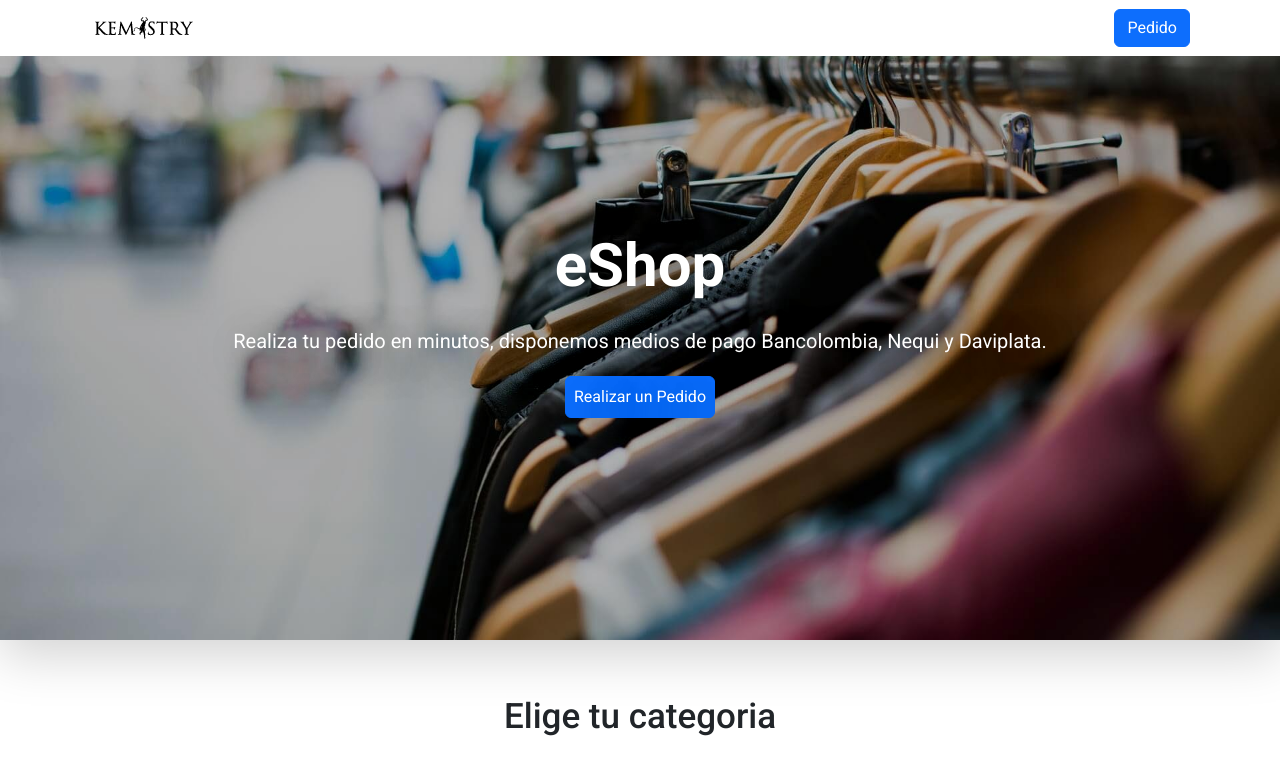
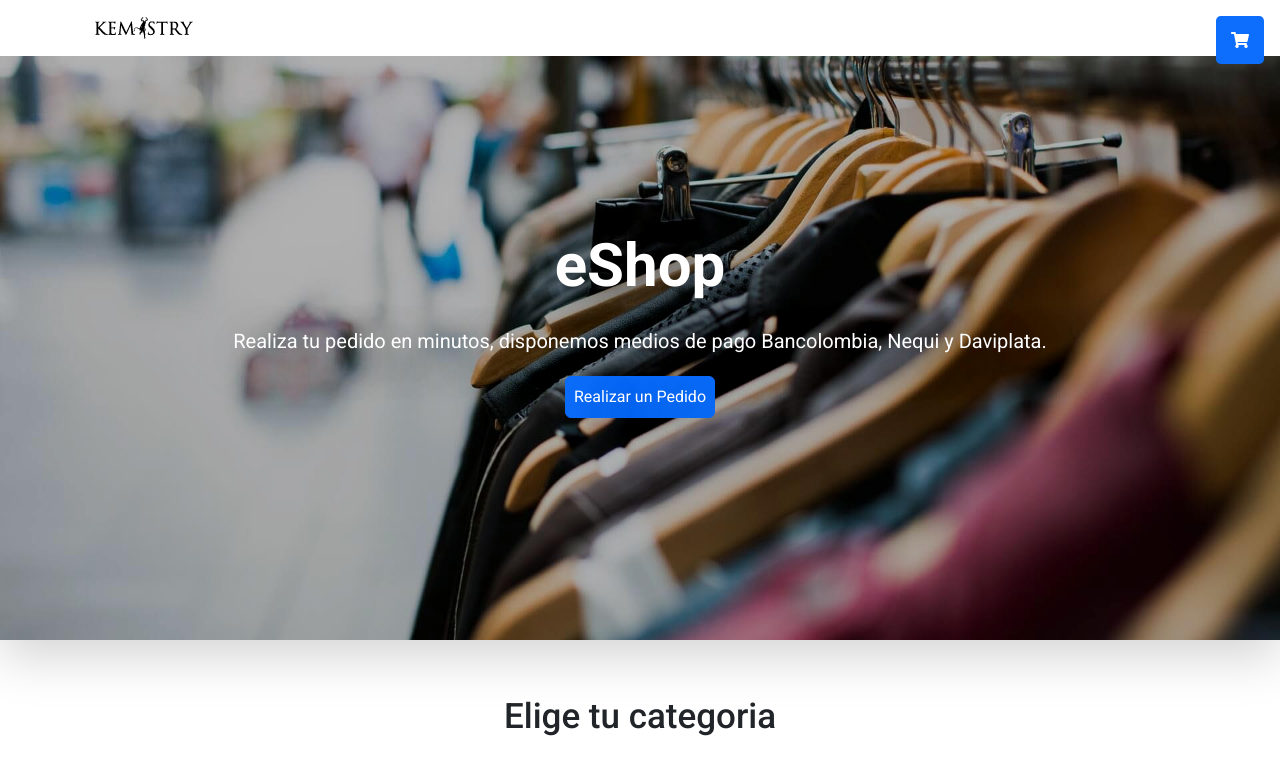
Before and after one commit to CrisAguirre/kemistry, an Angular app: page /shop in a window 1280 px wide. Shown: the top 783 px of the page. Built offline with nearby package versions, Linux system fonts and the light colour scheme.

Commit message:
fix menu + pedido en moviles

```diff
--- a/src/app/components/landing/landing.component.css
+++ b/src/app/components/landing/landing.component.css
@@ -76,7 +76,7 @@ iframe{
     position: fixed;
     top: 1rem;
     right: 1rem;
-    background-color: #0084ff;
+    background-color: #0D6EFD;
     border: 0;
     color: white;
     cursor: pointer;
@@ -115,7 +115,7 @@ nav.principal a {
 }
 nav.principal a:hover {
     text-decoration: none;
-    background-color: #0300c5;
+    background-color: #0D6EFD;
 }
 
 /*Media querys*/
--- a/src/app/components/landing/landing.component.html
+++ b/src/app/components/landing/landing.component.html
@@ -84,6 +84,9 @@
           <li class="nav-item">
             <a class="nav-link active text-light" aria-current="page" routerLink="#contact">Nosotros</a>
           </li>
+          <li class="nav-item">
+            <a class="nav-link active text-light" aria-current="page" routerLink="#contact">Contacto</a>
+          </li>
         </ul>
         <form class="d-flex">
           <a routerLink="./shop">
@@ -95,6 +98,11 @@
         <i class="fa fa-bars"></i>
       </button>
       <nav class="bg-dark principal collapse-movil">
+        <form class="d-flex">
+          <a routerLink="./shop">
+            <button class="btn btn-primary" type="button">eShop</button>
+          </a>
+        </form>
         <ul class="navbar-nav me-auto mb-2 mb-lg-0">
           <li class="nav-item">
             <a class="nav-link active text-light" aria-current="page" routerLink="#features">Hoodies</a>
@@ -110,6 +118,9 @@
           </li>
           <li class="nav-item">
             <a class="nav-link active text-light" aria-current="page" routerLink="#contact">Nosotros</a>
+          </li>
+          <li class="nav-item">
+            <a class="nav-link active text-light" aria-current="page" routerLink="#contact">Contacto</a>
           </li>
         </ul>
       </nav>
--- a/src/app/components/shared/navbar/navbar.component.css
+++ b/src/app/components/shared/navbar/navbar.component.css
@@ -0,0 +1,51 @@
+/*Menu flotante moviles home*/
+.botonMenu {
+    display: flex;
+    justify-content: center;
+    align-items: center;
+    width: 3rem;
+    height: 3rem;
+    position: fixed;
+    top: 1rem;
+    right: 1rem;
+    background-color: #0D6EFD;
+    border: 0;
+    color: white;
+    cursor: pointer;
+    border-radius: 10%;
+}
+/* Se le quita el borde azul cuando se pulsa en Chrome */
+.botonMenu:focus {
+    outline: none;
+}
+/* Cuando es pulsado, se quita el translate que lo ocultaba */
+.botonMenu:focus + .principal {
+    transform: translateX(0rem);
+}
+/* Se posiciona y se oculta con translate */
+nav.principal {
+    position: fixed;
+    top: 0;
+    right: 0;
+    bottom: 0;
+    width: 15rem;
+    background-color: #7A6A53;
+    transform: translateX(15rem);
+    transition: 1s all;
+}
+/* Estilos sencillos para decorar los links */
+nav.principal ul {
+    margin: 0;
+    padding: 0;
+    list-style: none;
+}
+nav.principal a {
+    display: block;
+    color: #ffffff;
+    padding: 1rem;
+    transition: .5s all;
+}
+nav.principal a:hover {
+    text-decoration: none;
+    background-color: #0D6EFD;
+}
--- a/src/app/components/shared/navbar/navbar.component.html
+++ b/src/app/components/shared/navbar/navbar.component.html
@@ -3,18 +3,15 @@
       <div class="container center-important">
         <img onclick="window.history.go(-1); return false;" src="../../../../assets/img/var/Logo_foot.png" loading="lazy">
       </div>
-      <div class="collapse navbar-collapse" id="navbarSupportedContent">
-        <ul class="navbar-nav me-auto mb-2 mb-lg-0"></ul>
+      <div class="navbar-collapse" id="navbarSupportedContent">
+        <!--<ul class="navbar-nav me-auto mb-2 mb-lg-0"></ul>-->
         <a routerLink="/shop/checkout" class="me-2">
-          <button type="button" class="btn btn-primary position-relative" >
-            Pedido
+          <button type="button" class="botonMenu position-absolute fa fa-shopping-cart">
             <span class="position-absolute top-0 start-100 translate-middle badge rounded-pill bg-danger" *ngIf="{quantity: quantity$ | async } as dataCart">
               <ng-container *ngIf="dataCart.quantity !== 0">{{dataCart.quantity}}</ng-container>
             </span>
           </button>
         </a>
-
-
       </div>
     </div>
 </nav>
--- a/src/app/components/shop/details/details.component.html
+++ b/src/app/components/shop/details/details.component.html
@@ -9,7 +9,7 @@
                 <p class="card-text">{{product?.description}}</p>
             </div>
             <div class="d-flex justify-content-between align-items-center buttons-details">
-                <span class="fs-4 fw-bold">$ {{product?.price | currency : 'USD' : 'symbol' : '1.0-0'}}</span>
+                <span class="fs-4 fw-bold">{{product?.price | currency : 'USD' : 'symbol' : '1.0-0'}}</span>
                 <button class="btn btn-secondary fs-6" routerLink="/shop">Regresar</button>
             </div>
         </div>
```
